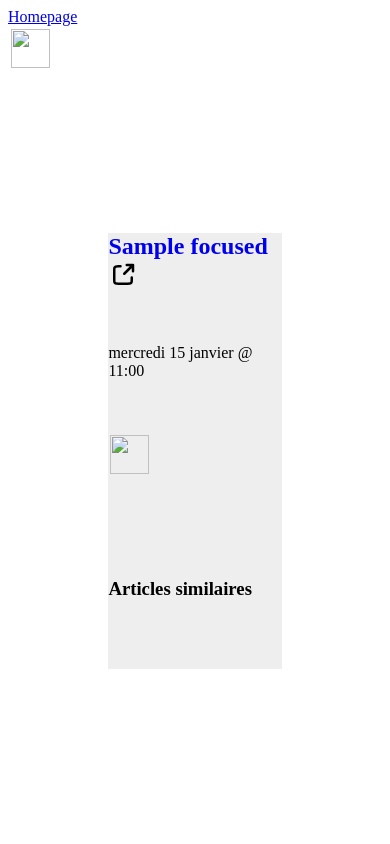
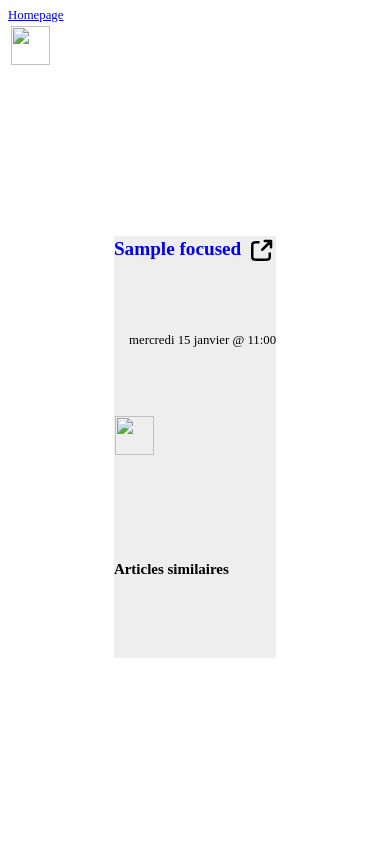
Before and after one commit to jherve/media_observer, a FastAPI app: template templates/site_main_article_detail.html in a window 390 px wide. Run offline with FastAPI, Linux system fonts and the light colour scheme; the template is opened without the code that fills it: most values are stand-ins (such as "Sample title", 1, 10 or a date in 2020); parts of the project's set-up code (start-up, migrations or seed data) failed here and were passed over.

Commit message:
Improve layout on mobile

```diff
--- a/static/style.css
+++ b/static/style.css
@@ -5,6 +5,12 @@ h1, h2, h3, h4 {
 ul, ol {
     list-style-type: none;
     padding: 0;
+}
+
+@media (max-width: 500px) {
+    body {
+        font-size: 0.8em;
+    }
 }
 
 .admin {
@@ -15,12 +21,29 @@ ul, ol {
     height: 90vh;
 
     display: grid;
-    grid-template-areas: ". up ."
-    "before focused after"
-    ". down .";
-    grid-template-columns: 1fr 3fr 1fr;
-    grid-template-rows: 1fr 3fr 1fr;
     grid-gap: 1em;
+}
+
+@media (max-width: 500px) {
+    #article_browser {
+        grid-template-areas: "up"
+        "before"
+        "focused"
+        "after"
+        "down";
+        grid-template-rows: 1fr 1fr 50vh 1fr 1fr;
+        grid-gap: 0.2em;
+    }
+}
+
+@media (min-width: 500px) {
+    #article_browser {
+        grid-template-areas: ". up ."
+        "before focused after"
+        ". down .";
+        grid-template-columns: 1fr 3fr 1fr;
+        grid-template-rows: 1fr 3fr 1fr;
+    }
 }
 
 .site_logo {
@@ -41,7 +64,6 @@ ul, ol {
 
     align-self: center;
     justify-self: center;
-    margin: 1em;
 
     overflow: hidden;
     height: 100%;
@@ -98,6 +120,14 @@ ul, ol {
     "absolute";
     grid-template-rows: auto 1fr auto;
 }
+@media (max-width: 500px) {
+    .article-other-time {
+        display: grid;
+        grid-template-areas:
+        "relative title";
+        grid-template-columns: 1fr auto;
+    }
+}
 .article-other-time time.relative {
     grid-area: relative;
 }
@@ -108,6 +138,11 @@ ul, ol {
 .article-other-time time.absolute {
     grid-area: absolute;
     justify-self: end;
+}
+@media (max-width: 500px) {
+    .article-other-time time.absolute {
+        display: none;
+    }
 }
 
 .articles-same-time > ol {
@@ -123,6 +158,6 @@ ul, ol {
     align-items: center;
 }
 .article-same-time h2 {
-    font-size: 1rem;
+    font-size: 1em;
     font-weight: normal;
 }
```
Also changed, not shown: CHANGELOG.md.
